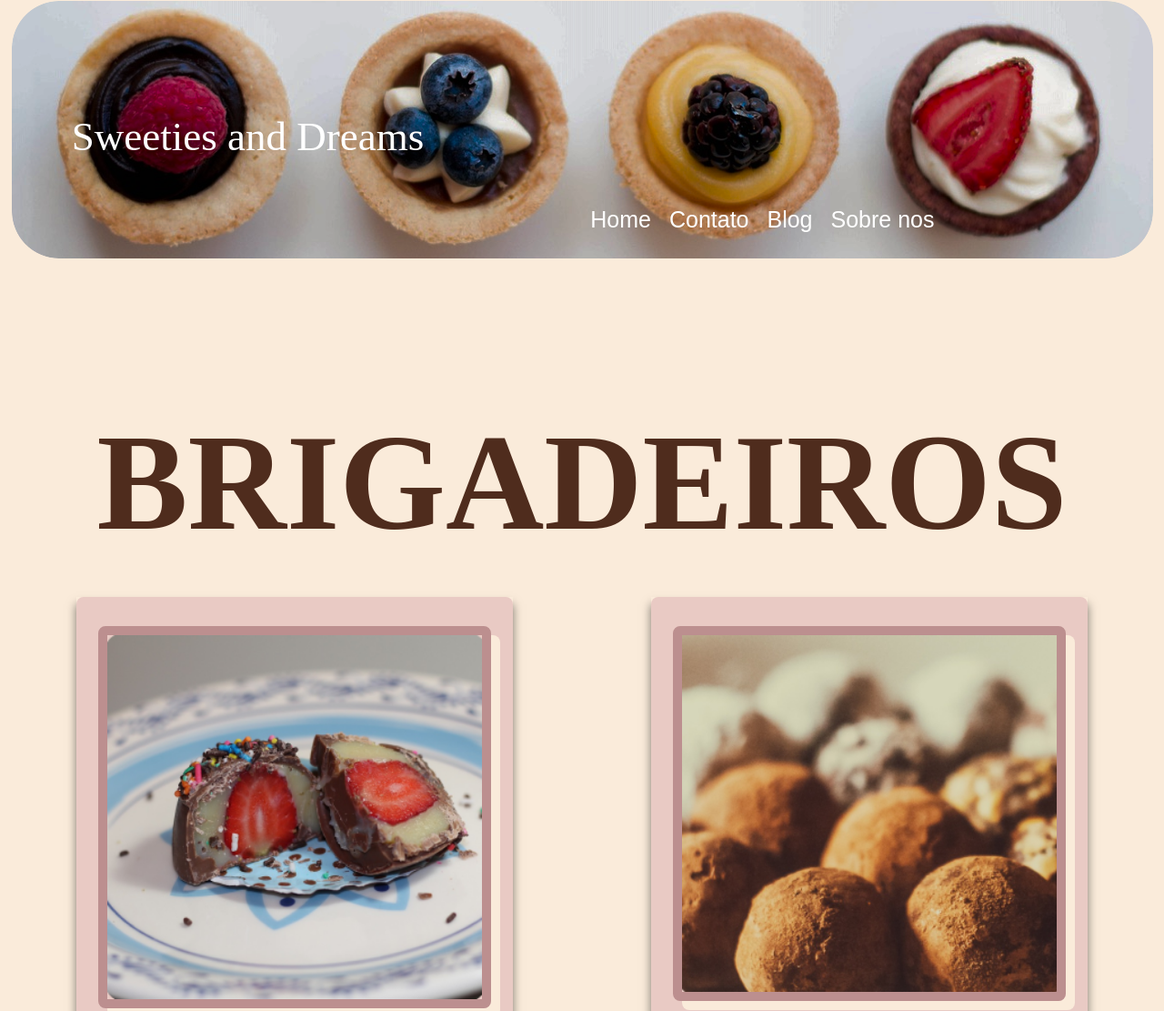
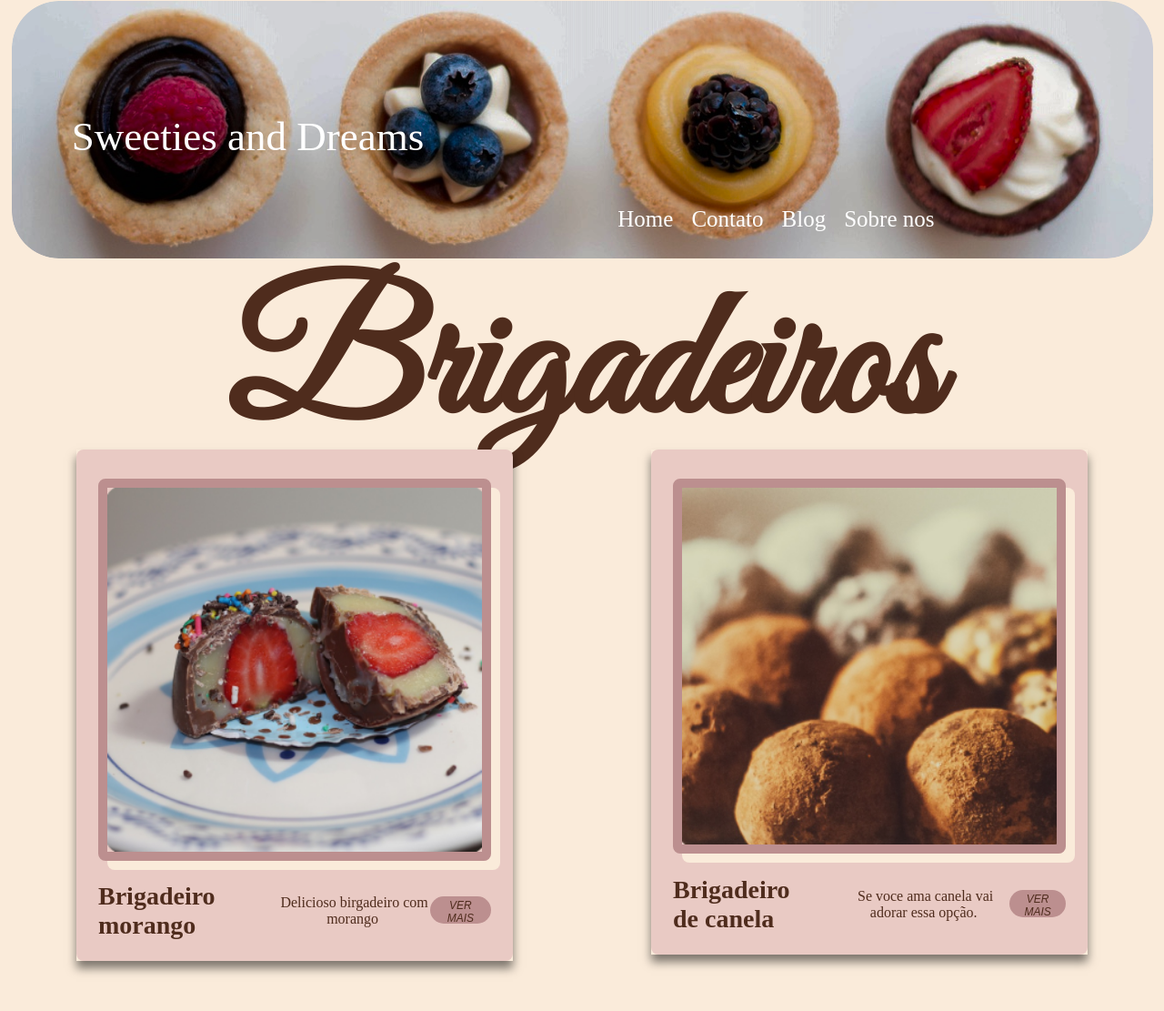
Before and after one commit to 2023-senai-sp-ford-enter/t3-codeplay-websiteConfeitaria, a plain HTML site: page catalogbrig.html in a window 1280 px wide. Shown: the part 36-1147 px from the top of the page at 91% size. Drawn offline with Linux system fonts and the light colour scheme.

Commit message:
Letra cursiva, espaçamento e imgs

```diff
--- a/catalog.css/catalog.css
+++ b/catalog.css/catalog.css
@@ -1,8 +1,11 @@
+@import url('https://fonts.googleapis.com/css2?family=Great+Vibes&display=swap');
+
 /* TOPO */
 
 
+
 #topo{
-    background-image: url(../imgcatalog/cupcakes-g7646ef9be_1280\ 2.png);
+   background-image: url(../imgcatalog/cupcakes-g7646ef9be_1280\ 2.png);
    height: 283px;
    width: 1255px;
    border-radius: 52px;
@@ -40,8 +43,6 @@ ul{
 
 li{
 margin: 10px;
-font-family: 'Vidaloka', sans-serif;
-
 font-size: 25px;
 
 
@@ -58,7 +59,6 @@ nav a{
 h2{
     color: white;
     font-style: normal;
-    font-family:  'Vidaloka', serif;
     font-weight: 400;
     line-height: 58px;
 }
@@ -73,18 +73,22 @@ h2{
 
 /* FIM DO TOPO */
 
+
 body {
+
     background-color: #FAEBDA;
 }
 .ice-cream h1 {
 
+
+    font-family: 'Great Vibes', cursive;
     display: flex;
     justify-content: center;
     color: #4f2c1d;
     margin: auto;
-    margin-top: 10rem;
-    font-size: 150px;
-    border-radius: 200px;
+    font-size: 200px;
+
+
 }
 
 .secProduto {
@@ -94,10 +98,7 @@ body {
     justify-content: space-around;
     bottom: 150px;
     border-radius: 100px;
-    /*height: 500px ;
-    width: 100%;
-    align-items: center;
-    */
+
 }
 
 
@@ -106,7 +107,6 @@ body {
     height: 100%;
     border-style: initial;
     margin-top: -80px;
-    font-family:  'Vidaloka', serif;
     font-style: normal;
     border-radius: 200px;
 
@@ -131,7 +131,7 @@ body {
     flex-direction: column;
     align-items: center;
     justify-content: center;
-    margin-top: 20rem;
+    margin-top: 15rem;
     border: 0px solid #000;
 
 
@@ -179,7 +179,6 @@ body {
     width: 50%;
     font-size: 28px;
     font-weight: bold;
-    text-transform: uppercase;
     color: #4f2c1d;
 }
 .conteudoCard>h1>p {
@@ -187,6 +186,7 @@ body {
     font-size: 23px;
     font-weight: bold;
     color: #4f2c1d;
+
 }
 
 
--- a/catalogbrig.html
+++ b/catalogbrig.html
@@ -32,7 +32,7 @@
     </div>
 
     <div class="ice-cream">
-        <h1>BRIGADEIROS</h1>
+        <h1>Brigadeiros</h1>
     </div>
         <section class="secProduto" name="produto">
             <div class="containerCard" id="produto">
```
Also changed, not shown: catalogbcakes.html (+1 -1 lines), catalogcupcakes.html (+1 -1 lines), catalogicecream.html (+1 -1 lines).
